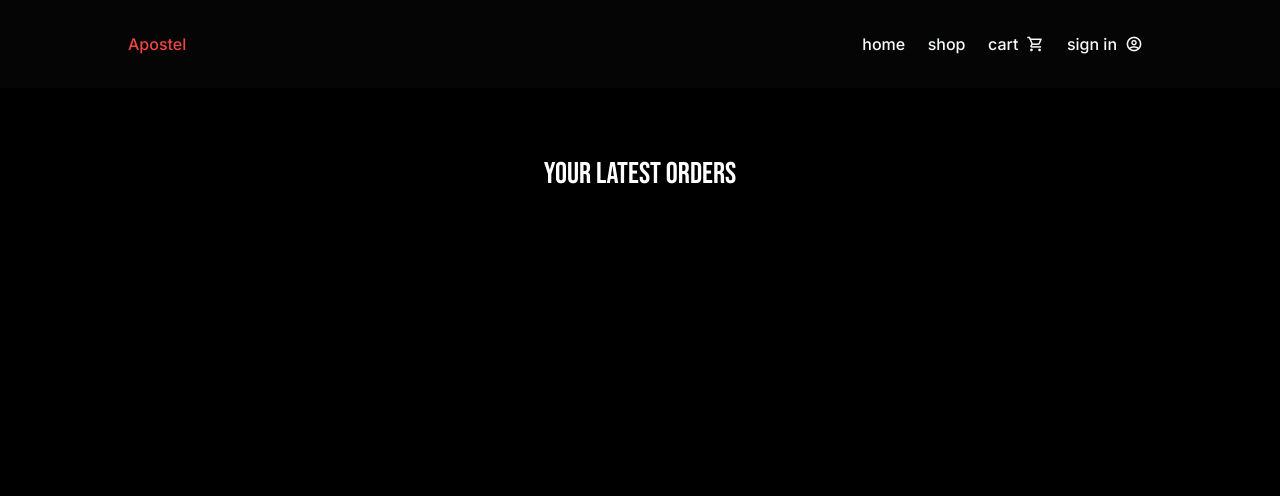
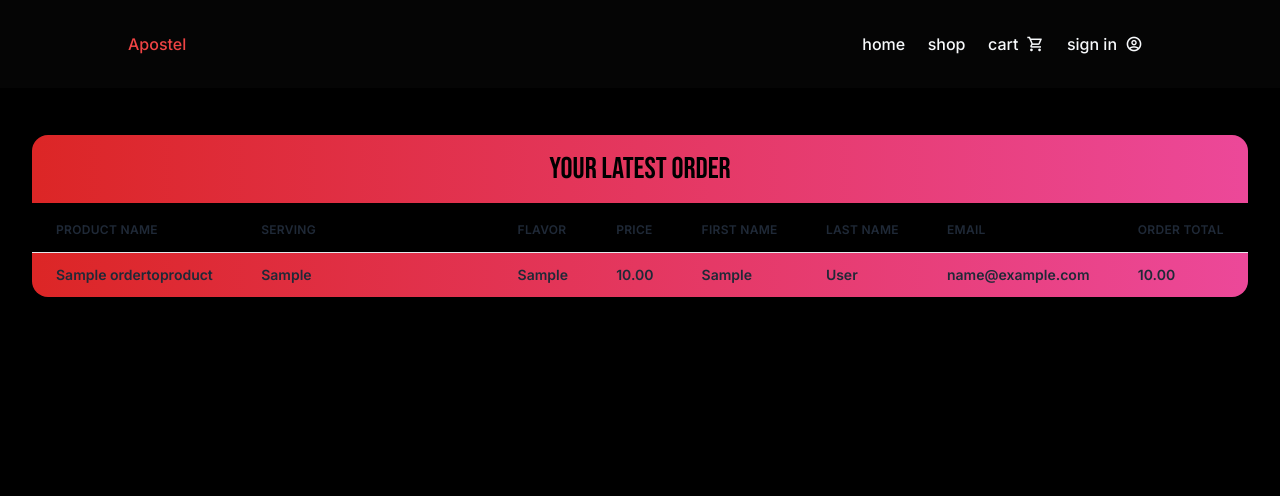
Before and after one commit to RJY-X/ecopro, a Django app: page /profile in a window 1280 px wide. Shown: the top 496 px of the page. Run offline with Django 5.2, Linux system fonts and the light colour scheme; tables that the repository leaves empty hold one stand-in row (values such as "Sample post"); style sheets or scripts are compiled from the project's sources.

Commit message:
we're good

```diff
--- a/ecopro/ecom/api/profile.py
+++ b/ecopro/ecom/api/profile.py
@@ -1,4 +1,21 @@
 from django.shortcuts import render
+from ecom.models import Order
 
 def profile(request):
-    return render(request, "ecom/profile.html")
+    orders = Order.objects.all().prefetch_related("ordertoproduct_set")
+    order_data = []
+
+    for order in orders:
+            for order_item in order.ordertoproduct_set.all():
+                order_data.append({
+                "name":order_item.product_name,
+                "serving":order_item.serving,
+                "price":order_item.price,
+                "flavor":order_item.flavor,
+                "first_name":order.first_name,
+                "last_name":order.last_name,
+                "email":order.email,
+                "order_total":order.order_total,
+            })
+
+    return render(request, 'ecom/profile.html', {'product_data': order_data})
--- a/ecopro/ecom/models.py
+++ b/ecopro/ecom/models.py
@@ -91,6 +91,7 @@ class OrderToProduct(models.Model):
     flavor = models.CharField(max_length=255)
     serving = models.CharField(max_length=50)
     quantity = models.PositiveIntegerField()
+    price=models.DecimalField(max_digits=10, decimal_places=2, default=0)
 
     def __str__(self):
         return f"Order {self.order_id} - {self.product_name} - {self.flavor} - {self.serving} - Quantity {self.quantity}"
@@ -115,6 +116,7 @@ class CartItem(models.Model):
     cart_id = models.ForeignKey("Cart", on_delete=models.CASCADE)
     product = models.ForeignKey("Product", on_delete=models.CASCADE)
 
+    #chose what to display in admin
     def __str__(self):
         return f"CartItem {self.id} - Product id {self.product.id} - Quantity: {self.quantity} - Price: {self.price} - Serving {self.serving}"
 
--- a/ecopro/ecom/templates/ecom/profile.html
+++ b/ecopro/ecom/templates/ecom/profile.html
@@ -31,49 +31,131 @@
 
 
 	<main class="w-full my-auto">
-		<h1 class="text-3xl font-header pb-11 mt-6 capitalize text-center">Your Latest Orders</h1>
 		<!-- orders list -->
-		<section class="w-[90%] m-auto my-8 flex flex-col gap-y-9 items-center justify-center">
-			{% for order in data %}
+		<!-- Table Section -->
+<div class="max-w-[85rem] px-4 py-10 sm:px-6 lg:px-8 lg:py-14 mx-auto">
+	<!-- Card -->
+	<div class="flex flex-col">
+	  <div class="-m-1.5 overflow-x-auto">
+		<div class="p-1.5 min-w-full inline-block align-middle">
+		  <div class="bg-gradient-to-r from-red-600 to-pink-500 rounded-2xl">
+			<!-- Header -->
+			<div class="px-6 py-4 border-b border-black">
+			  <h2 class="text-3xl font-header text-black text-center">
+				Your latest order
+			  </h2>
+			</div>
+			<!-- End Header -->
 
-			<!-- order -->
-			<div class="w-[784px] border border-neutral-50 rounded-3xl ">
+			<!-- Table -->
+			<table class="min-w-full divide-y">
+			  <thead class="bg-black">
+				<tr>
+				  <th scope="col" class="px-6 py-3 text-start whitespace-nowrap">
+					<span class="text-xs font-semibold uppercase tracking-wide text-gray-800 dark:text-gray-200">
+					  product name
+					</span>
+				  </th>
 
+				  <th scope="col" class="px-6 py-3 text-start whitespace-nowrap min-w-[16rem]">
+					<span class="text-xs font-semibold uppercase tracking-wide text-gray-800 dark:text-gray-200">
+					  serving
+					</span>
+				  </th>
 
-				<!-- order details -->
-				{% comment %} <div class=" mb-8">
-					<div class="flex justify-between items-center  p-6">
-						<h1>order #{{order.orderInfo.id}}</h1>
-						<p>{{order.orderInfo.order_total}}$</p>
+				  <th scope="col" class="px-6 py-3 text-start whitespace-nowrap">
+					<span class="text-xs font-semibold uppercase tracking-wide text-gray-800 dark:text-gray-200">
+					  flavor
+					</span>
+				  </th>
+
+				  <th scope="col" class="px-6 py-3 text-start whitespace-nowrap">
+					<span class="text-xs font-semibold uppercase tracking-wide text-gray-800 dark:text-gray-200">
+						Price
+					</span>
+				  </th>
+
+				  <th scope="col" class="px-6 py-3 text-start whitespace-nowrap">
+					<span class="text-xs font-semibold uppercase tracking-wide text-gray-800 dark:text-gray-200">
+						first name
+					</span>
+				  </th>
+
+				  <th scope="col" class="px-6 py-3 text-start whitespace-nowrap">
+					<span class="text-xs font-semibold uppercase tracking-wide text-gray-800 dark:text-gray-200">
+						last name
+					</span>
+				  </th>
+
+				  <th scope="col" class="px-6 py-3 text-start whitespace-nowrap">
+					<span class="text-xs font-semibold uppercase tracking-wide text-gray-800 dark:text-gray-200">
+						email
+					</span>
+				  </th>
+
+				  <th scope="col" class="px-6 py-3 text-start whitespace-nowrap">
+					<span class="text-xs font-semibold uppercase tracking-wide text-gray-800 dark:text-gray-200">
+					  order total
+					</span>
+				  </th>
+				</tr>
+			  </thead>
+
+			  <tbody class="divide-y divide-gray-200 dark:divide-gray-700">
+				{% for item in product_data %}
+				<tr>
+				  <td class="h-px w-px whitespace-nowrap px-6 py-3">
+					<div class="flex items-center gap-x-3">
+					  <span class="font-semibold text-sm text-gray-800 dark:text-white">{{item.name}}</span>
 					</div>
-					<div class="flex justify-between items-center  px-6">
-						<h1>first name: {{order.orderInfo.first_name}}</h1>
-						<h1>last name: {{order.orderInfo.last_name}}</h1>
+				  </td>
+				  <td class="h-px w-px whitespace-nowrap px-6 py-3">
+					<div class="flex items-center gap-x-3">
+					  <span class="font-semibold text-sm text-gray-800 dark:text-white">{{ item.serving }}</span>
 					</div>
-					<div class="flex justify-between items-center flex-wrap border-b border-neutral-800 p-6">
-						<h1>email: {{order.orderInfo.email}}</h1>
-						<h1>address: {{order.orderInfo.address}}</h1>
+				  </td>
+				  <td class="h-px w-px whitespace-nowrap px-6 py-3">
+					<div class="flex items-center gap-x-3">
+					  <span class="font-semibold text-sm text-gray-800 dark:text-white">{{ item.flavor }}</span>
 					</div>
-				</div> {% endcomment %}
-				<!-- order items -->
-				{% for item in order.orderItems %}
-
-				{% comment %} <div class="w-full m-auto max-w-[90%] grid grid-cols-[1fr,_3fr]  mb-4">
-					<div class="col-[1/2] justify-self-center h-32 w-32 overflow-hidden">
-						<img class="h-full w-full object-cover object-center" src="{% static 'img/cblogin.jpeg' %}">
+				  </td>
+				  <td class="h-px w-px whitespace-nowrap px-6 py-3">
+					<div class="flex items-center gap-x-3">
+					  <span class="font-semibold text-sm text-gray-800 dark:text-white">{{ item.price }}</span>
 					</div>
-					<div class="col-[2/3] flex flex-col items-start  justify-center">
-						<p class="w-full mb-3 border-b border-neutral-400">{{item.product_name}}</p>
-						<p class="w-full mb-3 border-b border-neutral-400">size - {{item.size}}</p>
-						<p class="w-full mb-3 border-b border-neutral-400">quantity - {{item.quantity}}</p>
-
+				  </td>
+				  <td class="h-px w-px whitespace-nowrap px-6 py-3">
+					<div class="flex items-center gap-x-3">
+					  <span class="font-semibold text-sm text-gray-800 dark:text-white">{{ item.first_name }}</span>
 					</div>
-				</div> {% endcomment %}
+				  </td>
+				  <td class="h-px w-px whitespace-nowrap px-6 py-3">
+					<div class="flex items-center gap-x-3">
+					  <span class="font-semibold text-sm text-gray-800 dark:text-white">{{ item.last_name }}</span>
+					</div>
+				  </td>
+				  <td class="h-px w-px whitespace-nowrap px-6 py-3">
+					<div class="flex items-center gap-x-3">
+					  <span class="font-semibold text-sm text-gray-800 dark:text-white">{{ item.email }}</span>
+					</div>
+				  </td>
+				  <td class="h-px w-px whitespace-nowrap px-6 py-3">
+					<div class="flex items-center gap-x-3">
+					  <span class="font-semibold text-sm text-gray-800 dark:text-white">{{ item.order_total }}</span>
+					</div>
+				  </td>
+				</tr>
 				{% endfor %}
-
-			</div>
-			{% endfor %}
-		</section>
+			  </tbody>
+			</table>
+			<!-- End Table -->
+		  </div>
+		</div>
+	  </div>
+	</div>
+	<!-- End Card -->
+  </div>
+  <!-- End Table Section -->
 	</main>
 	{% include "ecom/footer.html" %}
 
```
Also changed, not shown: ecopro/ecom/templates/ecom/index.html (+5 -5 lines), ecopro/ecom/migrations/0015_order_total_ordertoproduct_price.py (added), ecopro/ecom/migrations/0016_remove_order_total.py (added).
